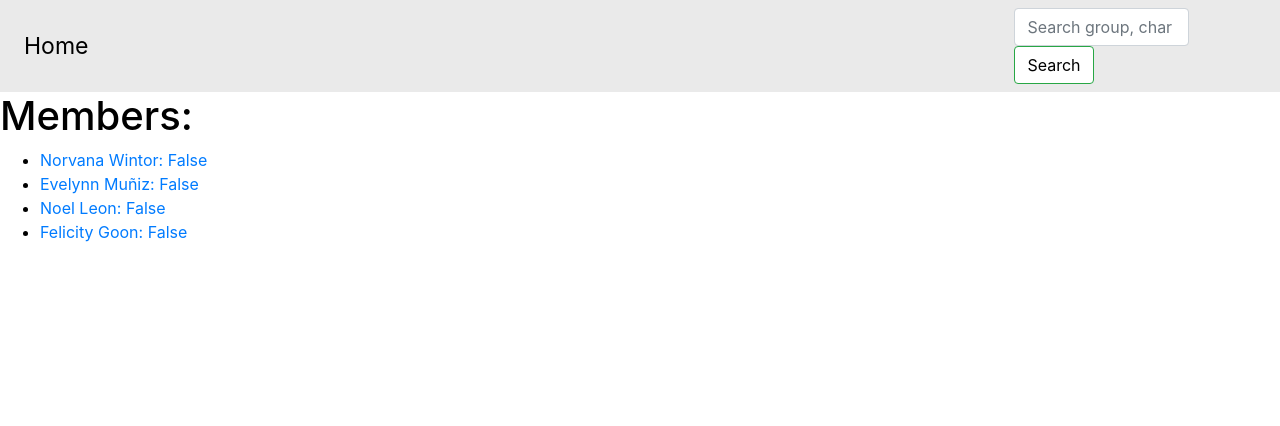
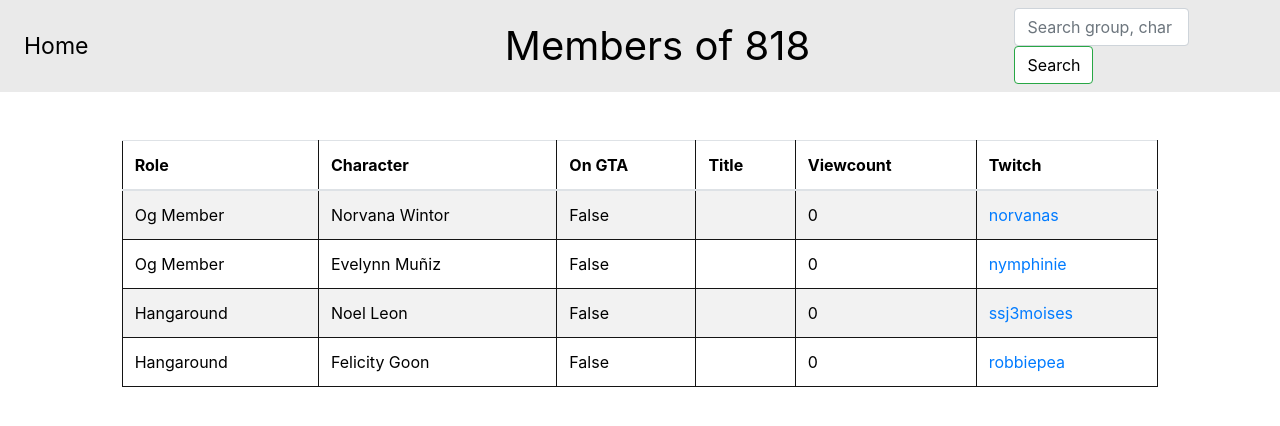
Before and after one commit to p-cope/DjangoNopixelDirectory, a Django app: page /group/818/ in a window 1280 px wide. Shown: the top 426 px of the page. Run offline with Django 4.2, Linux system fonts and the light colour scheme; data comes from the database, SQL or seed files in the repository; both versions use the stored data as it was after the commit.

Commit message:
improved group pages, and twitch api info

```diff
--- a/Directory/models.py
+++ b/Directory/models.py
@@ -23,6 +23,8 @@ class Streamer(models.Model):
     streamer_link = models.URLField()
     streamer_is_live = models.BooleanField()
     streamer_on_gta = models.BooleanField()
+    streamer_title = models.CharField(max_length=255, blank=True, default="")
+    streamer_viewcount = models.IntegerField(default=0)
 
     def __str__(self):
         return self.streamer_name
--- a/Directory/static/Directory/css/style.css
+++ b/Directory/static/Directory/css/style.css
@@ -1,6 +1,10 @@
 body {
     background: #111111;
     color: #efefef;
+}
+
+.custom-navbar-text {
+    font-size: 40px;
 }
 
 #inactive_groups {
@@ -50,6 +54,13 @@ body {
     color:#ffffff;
 }
 
+.table-bordered-vertical th,
+.table-bordered-vertical td {
+    border-left: 1px solid #bebebe;
+    border-right: 1px solid #bebebe;
+    border-bottom: 1px solid #bebebe;
+}
+
 @media (prefers-color-scheme: light) {
     body {
         background: #ffffff;
@@ -80,4 +91,12 @@ body {
     #inactive_groups ul li a{
         color: #000000;
     }
+
+    .table-bordered-vertical th,
+    .table-bordered-vertical td {
+        border-left: 1px solid #141414;
+        border-right: 1px solid #141414;
+        border-bottom: 1px solid #141414;
+    }
+
 }
--- a/Directory/templates/base.html
+++ b/Directory/templates/base.html
@@ -17,6 +17,7 @@
                   <a class="nav-link" href="/">Home <span class="sr-only">(current)</span></a>
                 </li>
               </ul>
+              <span class="navbar-text mx-auto d-block text-center custom-navbar-text">{% block navbar %}{% endblock %}</span>
               <form class="form-inline my-2 my-lg-0 custom-form-width">
                 <input class="form-control mr-sm-2" type="search" placeholder="Search group, character or streamer" aria-label="Search">
                 <button class="btn btn-outline-success my-2 my-sm-0" type="submit">Search</button>
--- a/Directory/templates/group_page.html
+++ b/Directory/templates/group_page.html
@@ -2,11 +2,37 @@
 
 {% block title %} Nopixel Directory {% endblock %}
 
+{% block navbar %}Members of {{ group.name }}{% endblock %}
+
 {% block content %}
-<h1>Members:</h1>
-  <ul>
-    {% for member in gang_members %}
-      <li><a href = "https://www.twitch.tv/{{ member.character_streamer }}/">{{ member.character_name }}: {{ member.character_streamer.streamer_on_gta }}</a></li>
-    {% endfor %}
-  </ul>
-{% endblock %}
+  <div class="container-fluid">
+    <div class="row justify-content-center">
+      <div class="col-md-10">
+        <table id="myTable" class="table table-striped table-bordered-vertical mt-5">
+          <thead>
+            <tr>
+              <th>Role</th>
+              <th>Character</th>
+              <th>On GTA</th>
+              <th>Title</th>
+              <th>Viewcount</th>
+              <th>Twitch</th>
+              </tr>
+            </thead>
+          <tbody>
+            {% for member in gang_members %}
+              <tr>
+                <td>{{ member.member_role }}</td>
+                <td>{{ member.character_name }}</td>
+                <td>{{ member.character_streamer.streamer_on_gta}}</td>
+                <td>{{ member.character_streamer.streamer_title}}</td>
+                <td>{{ member.character_streamer.streamer_viewcount}}</td>
+                <td><a href="https://www.twitch.tv/{{ member.character_streamer }}/">{{ member.character_streamer }}</a></td>
+                </tr>
+              {% endfor %}
+            </body>
+          </table>
+        </div>
+      </div>
+    </div>
+  {% endblock %}
--- a/Directory/templates/main_page.html
+++ b/Directory/templates/main_page.html
@@ -1,6 +1,8 @@
 {% extends "base.html" %}
 
 {% block title %} Nopixel Directory {% endblock %}
+
+{% block navbar %}NoPixel Directory{% endblock %}
 
 {% block content %}
   <div class="container-fluid" style="padding-left: 8%; padding-right: 8%; padding-top: 2%;">
--- a/Directory/views.py
+++ b/Directory/views.py
@@ -22,4 +22,9 @@ def gang_detail(request, gang_name):
     gang = get_object_or_404(Gang, slug=gang_name)
     character_links = gang.characterganglink_set.order_by("-member_character__character_streamer__streamer_on_gta").all()
     gangmembers = [link.member_character for link in character_links]
+
+    for member in gangmembers:
+        link = CharacterGangLink.objects.filter(member_character=member, member_gang=gang).first()
+        member.member_role = (link.member_role).title() if link else None
+
     return render(request, 'group_page.html', {'group': gang, 'gang_members': gangmembers})
```
Also changed, not shown: Directory/management/commands/update_twitch.py (+5 -2 lines), Directory/migrations/0007_streamer_streamer_title_streamer_streamer_viewcount.py (added), db.sqlite3.
